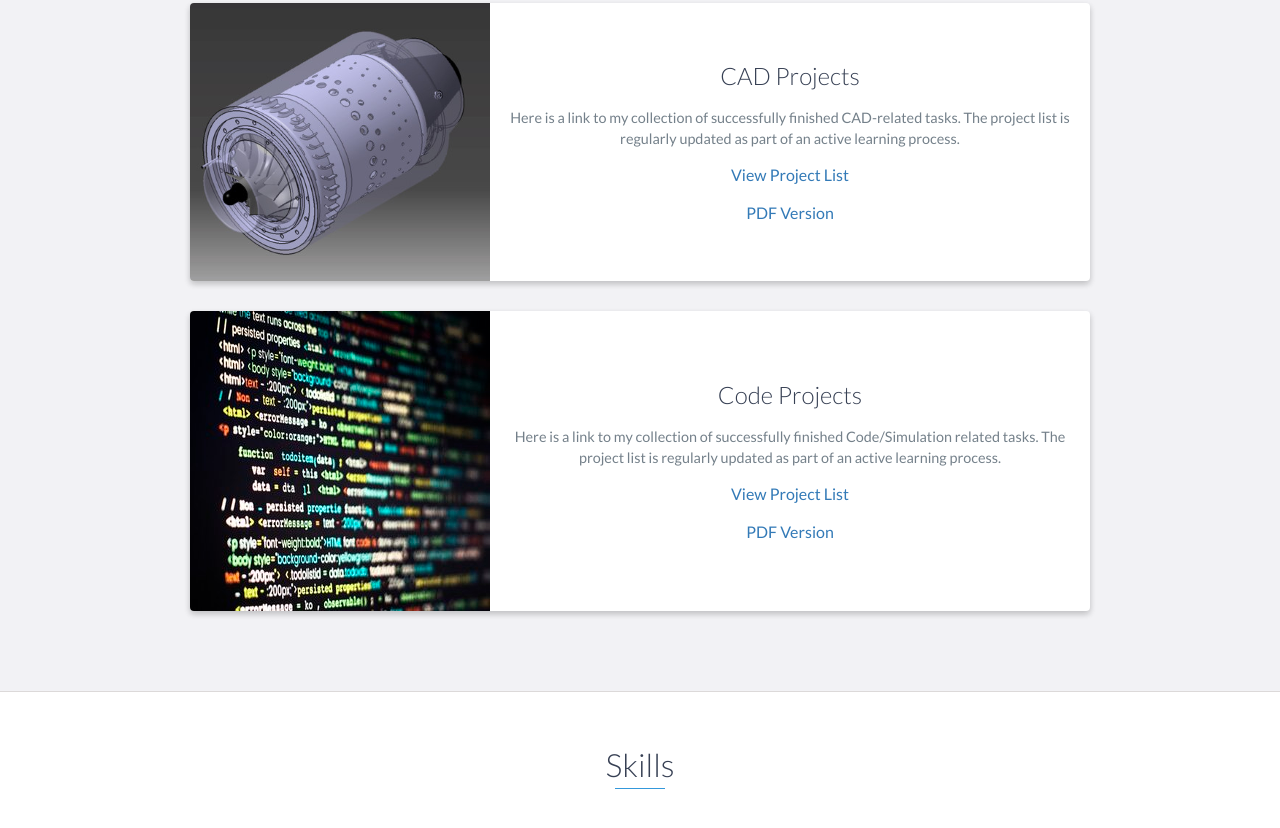
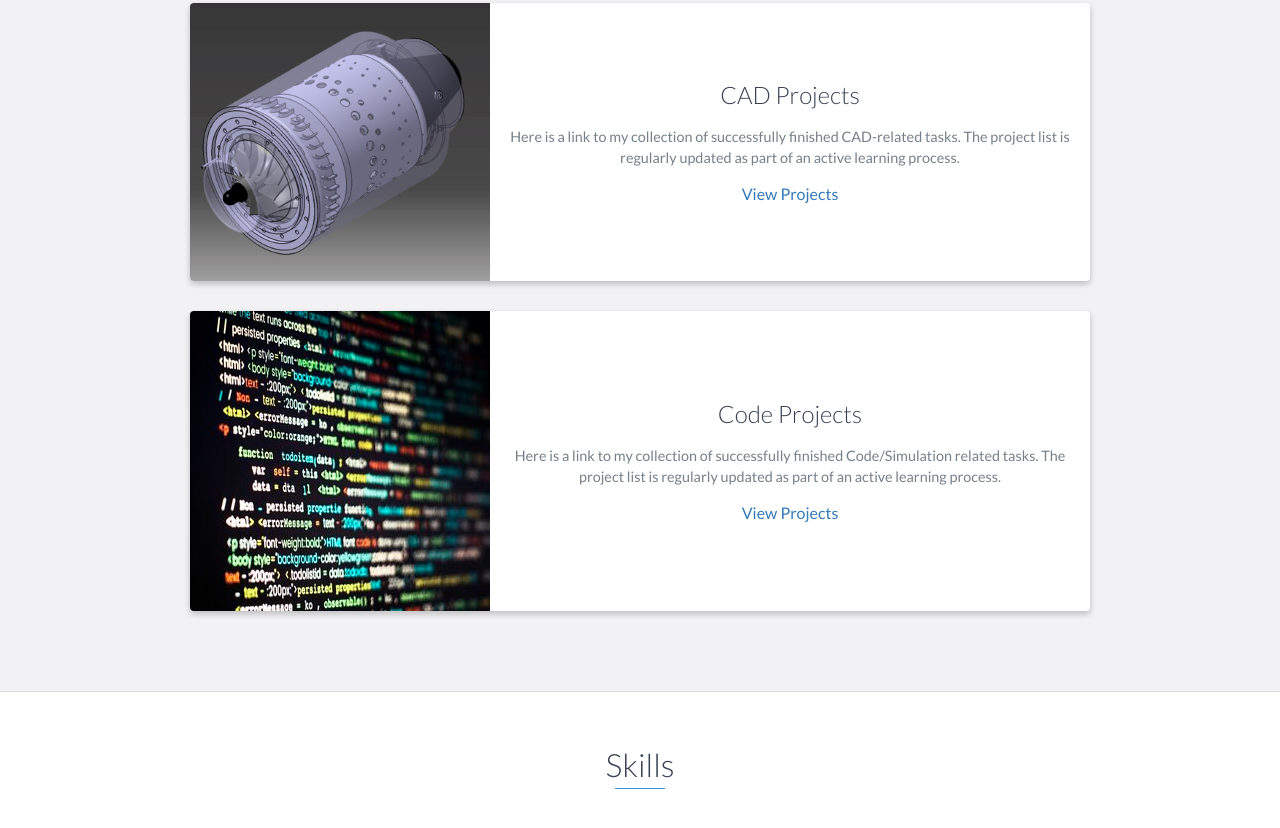
Before and after one commit to YohannPanthakee/YohannPanthakee.github.io, a plain HTML site: page index.html in a window 1280 px wide. Shown: the part 5484-6312 px from the top of the page. Drawn offline with nearby package versions, Linux system fonts and the light colour scheme.

Commit message:
Updates to Project List
I have removed the "Project List" and "PDF Version" and just kept it as "View Projects"

```diff
--- a/index.html
+++ b/index.html
@@ -237,9 +237,9 @@
                         <p>
                             Here is a link to my collection of successfully finished CAD-related tasks. The project list is regularly updated as part of an active learning process.
                         </p>
-                        <a href="projects/CAD/CAD_project_list.html" target="_blank">View Project List</a>
-                        <p></p>
-                        <a href="Files/Portfolio/Engineering Portfolio CAD.pdf" target="_blank">PDF Version</a>
+                        <!--<a href="projects/CAD/CAD_project_list.html" target="_blank">View Project List</a>
+                        <p></p>-->
+                        <a href="Files/Portfolio/Engineering Portfolio CAD.pdf" target="_blank">View Projects</a>
                     </div>
                 </div>
 
@@ -253,9 +253,9 @@
                         <p>
                             Here is a link to my collection of successfully finished Code/Simulation related tasks. The project list is regularly updated as part of an active learning process.
                         </p>
-                        <a href="projects/Code/Code_project_list.html" target="_blank">View Project List</a>
-                        <p></p>
-                        <a href="Files/Portfolio/Engineering Portfolio SIM.pdf" target="_blank">PDF Version</a>
+                        <!--<a href="projects/Code/Code_project_list.html" target="_blank">View Project List</a>
+                        <p></p>-->
+                        <a href="Files/Portfolio/Engineering Portfolio SIM.pdf" target="_blank">View Projects</a>
                     </div>
                 </div>
 
```
